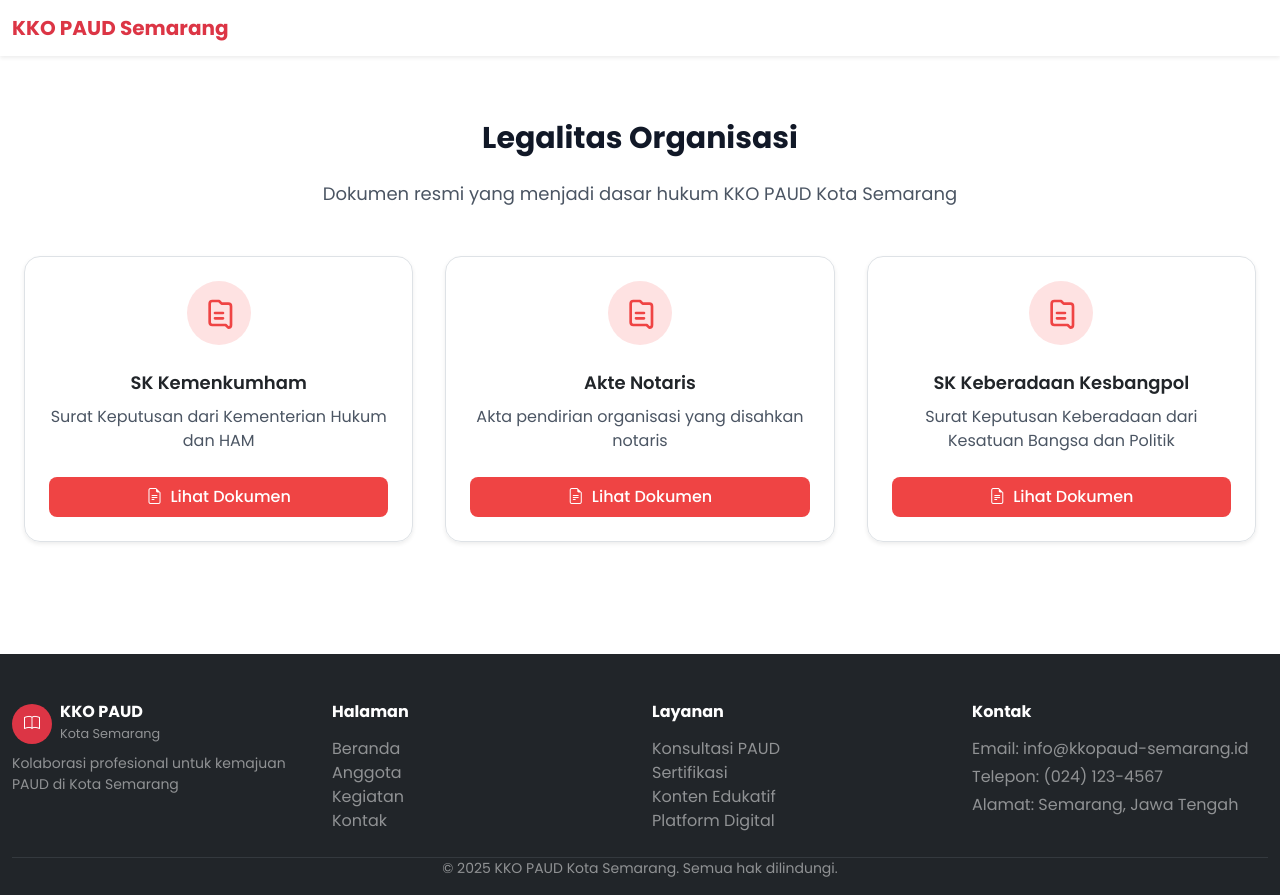
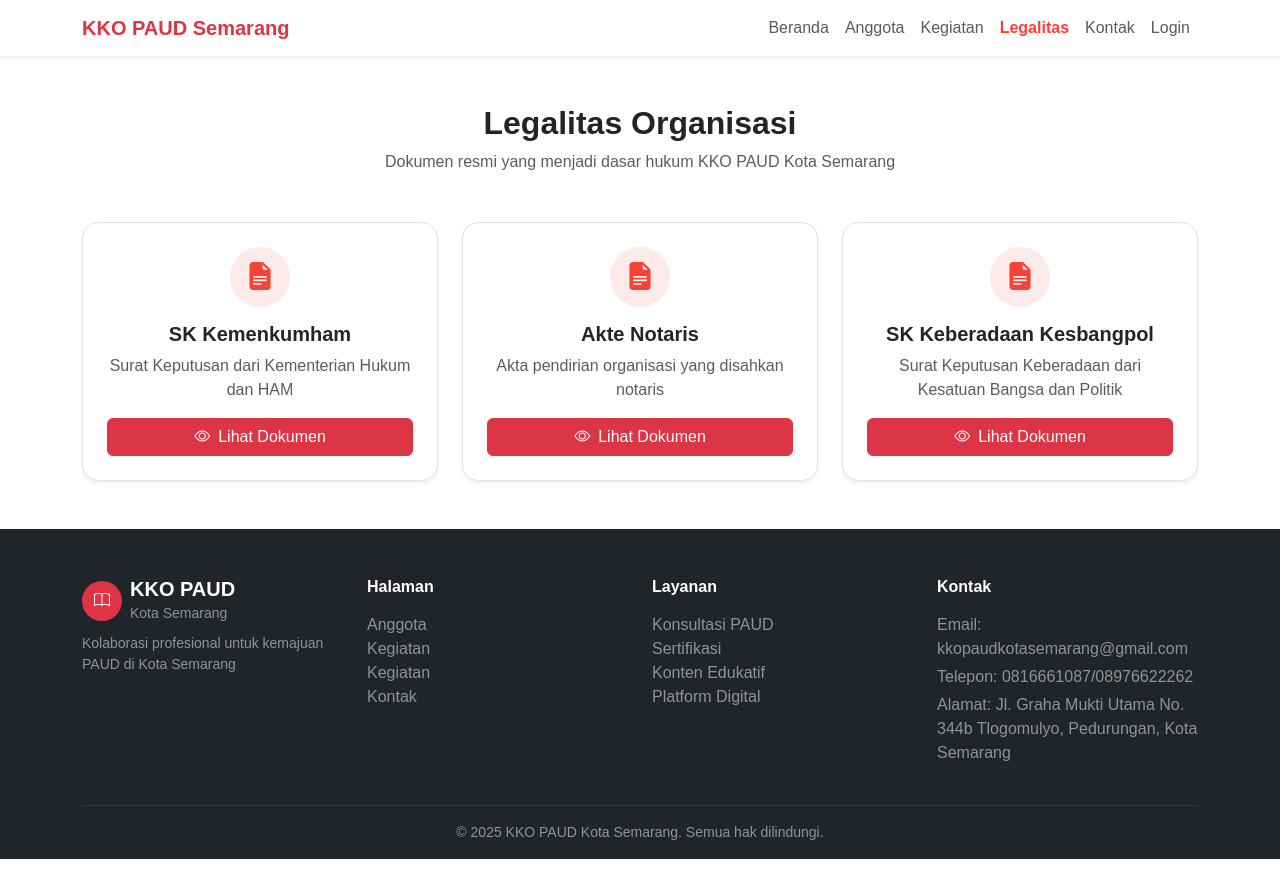
Before and after one commit to liliianaa/webkkosemarang, a PHP site: page /legalitas.php in a window 1280 px wide. After the commit the page ends 859 px from the top, so only its background shows below. Run offline with PHP 8.4, Linux system fonts and the light colour scheme; some libraries are stand-ins or nearby versions.

Commit message:
revisi footer

```diff
--- a/legalitas.php
+++ b/legalitas.php
@@ -6,12 +6,12 @@
     [
         "title" => "SK Kemenkumham",
         "description" => "Surat Keputusan dari Kementerian Hukum dan HAM",
-        "file" => "assets/dokumen/Kesbangpol.pdf"
+        "file" => "assets/dokumen/Kemenkumham.pdf"
     ],
     [
         "title" => "Akte Notaris",
         "description" => "Akta pendirian organisasi yang disahkan notaris",
-        "file" => "assets/dokumen/Kesbangpol.pdf"
+        "file" => "assets/dokumen/AkteNotaris.pdf"
     ],
     [
         "title" => "SK Keberadaan Kesbangpol",
@@ -20,29 +20,43 @@
     ]
 ];
 ?>
+
 <!DOCTYPE html>
 <html lang="id">
+
 <head>
     <meta charset="utf-8" />
     <meta name="viewport" content="width=device-width, initial-scale=1" />
     <title>KKO PAUD Kota Semarang - Legalitas</title>
 
-  <!-- Google Fonts -->
-  <link href="https://fonts.googleapis.com/css2?family=Poppins:wght@400;500;600;700&display=swap" rel="stylesheet">
-  <!-- Bootstrap -->
     <link href="https://cdn.jsdelivr.net/npm/bootstrap@5.3.3/dist/css/bootstrap.min.css" rel="stylesheet" />
-  <!-- Bootstrap Icons -->
     <link rel="stylesheet" href="https://cdn.jsdelivr.net/npm/bootstrap-icons@1.11.3/font/bootstrap-icons.min.css" />
-  <!-- Tailwind for grid & utilities -->
-  <script src="https://cdn.tailwindcss.com"></script>
+    <style>
+        body {
+            font-family: 'Poppins', sans-serif;
+        }
 
-  <style>
-    body { font-family: 'Poppins', sans-serif; }
-    .navbar .nav-link.active { color: #f44336 !important; font-weight: bold; }
+        .navbar .nav-link.active {
+            color: #f44336 !important;
+            font-weight: bold;
+        }
+
+        .document-icon {
+            width: 60px;
+            height: 60px;
+            background: #ffeaea;
+            color: #f44336;
+            border-radius: 50%;
+            display: flex;
+            align-items: center;
+            justify-content: center;
+            font-size: 28px;
+            margin: 0 auto 15px;
+        }
     </style>
 </head>
 
-<body class="bg-white">
+<body>
 
     <!-- NAVBAR -->
     <nav class="navbar navbar-expand-lg bg-white shadow-sm sticky-top">
@@ -64,37 +78,27 @@
         </div>
     </nav>
 
-
     <!-- SECTION LEGALITAS -->
-  <section class="py-16 px-4 sm:px-6 lg:px-8">
-    <div class="max-w-7xl mx-auto">
-      <!-- Judul -->
-      <div class="text-center mb-12">
-        <h2 class="text-3xl font-bold text-gray-900 mb-4">Legalitas Organisasi</h2>
-        <p class="text-lg text-gray-600">Dokumen resmi yang menjadi dasar hukum KKO PAUD Kota Semarang</p>
+    <section class="py-5">
+        <div class="container">
+            <div class="text-center mb-5">
+                <h2 class="fw-bold">Legalitas Organisasi</h2>
+                <p class="text-muted">Dokumen resmi yang menjadi dasar hukum KKO PAUD Kota Semarang</p>
             </div>
 
-      <!-- Grid Card -->
-      <div class="grid md:grid-cols-3 gap-8">
+            <div class="row g-4">
                 <?php foreach ($legalDocuments as $doc): ?>
-          <div class="text-center p-6 rounded-2xl border shadow-sm hover:shadow-lg transition">
-            <!-- Icon -->
-            <div class="w-16 h-16 bg-red-100 rounded-full flex items-center justify-center mx-auto mb-4">
-              <svg xmlns="http://www.w3.org/2000/svg" class="w-8 h-8 text-red-500" fill="none" viewBox="0 0 24 24" stroke="currentColor">
-                <path stroke-linecap="round" stroke-linejoin="round" stroke-width="2"
-                      d="M9 12h6m-6 4h6m2 5H7a2 2 0 01-2-2V5a2 2 0 012-2h5l2 2h5a2 2 0 012 2v14a2 2 0 01-2 2z"/>
-              </svg>
+                    <div class="col-md-4">
+                        <div class="border rounded-4 text-center shadow-sm p-4 h-100">
+                            <div class="document-icon">
+                                <i class="bi bi-file-earmark-text-fill"></i>
                             </div>
-
-            <!-- Judul & Deskripsi -->
-            <h3 class="text-lg font-semibold mb-2"><?= $doc['title']; ?></h3>
-            <p class="text-gray-600 mb-6"><?= $doc['description']; ?></p>
-
-            <!-- Tombol Lihat Dokumen -->
-            <a href="<?= $doc['file']; ?>" target="_blank"
-               class="block w-full px-4 py-2 bg-red-500 text-white font-medium rounded-lg hover:bg-red-600 transition">
-              <i class="bi bi-file-earmark-text me-2"></i>Lihat Dokumen
+                            <h5 class="fw-bold"><?= $doc['title']; ?></h5>
+                            <p class="text-muted"><?= $doc['description']; ?></p>
+                            <a href="<?= $doc['file']; ?>" target="_blank" class="btn btn-danger w-100">
+                                <i class="bi bi-eye me-2"></i>Lihat Dokumen
                             </a>
+                        </div>
                     </div>
                 <?php endforeach; ?>
             </div>
@@ -102,7 +106,7 @@
     </section>
 
     <!-- FOOTER -->
-  <footer class="bg-dark text-white pt-5 pb-3 mt-5">
+    <footer class="bg-dark text-white pt-5 pb-3">
         <div class="container">
             <div class="row">
                 <!-- Logo & Deskripsi -->
@@ -117,16 +121,18 @@
                             <small class="text-white-50">Kota Semarang</small>
                         </div>
                     </div>
-          <p class="text-white-50 small">Kolaborasi profesional untuk kemajuan PAUD di Kota Semarang</p>
+                    <p class="text-white-50 small">
+                        Kolaborasi profesional untuk kemajuan PAUD di Kota Semarang
+                    </p>
                 </div>
 
                 <!-- Halaman -->
                 <div class="col-md-3 mb-4">
                     <h6 class="fw-bold mb-3">Halaman</h6>
                     <ul class="list-unstyled">
-            <li><a href="index.php" class="text-white-50 text-decoration-none">Beranda</a></li>
                         <li><a href="anggota.php" class="text-white-50 text-decoration-none">Anggota</a></li>
                         <li><a href="kegiatan.php" class="text-white-50 text-decoration-none">Kegiatan</a></li>
+                        <li><a href="Kegiatan.php" class="text-white-50 text-decoration-none">Kegiatan</a></li>
                         <li><a href="kontak.php" class="text-white-50 text-decoration-none">Kontak</a></li>
                     </ul>
                 </div>
@@ -145,9 +151,10 @@
                 <!-- Kontak -->
                 <div class="col-md-3 mb-4">
                     <h6 class="fw-bold mb-3">Kontak</h6>
-          <p class="mb-1 text-white-50">Email: info@kkopaud-semarang.id</p>
-          <p class="mb-1 text-white-50">Telepon: (024) 123-4567</p>
-          <p class="mb-0 text-white-50">Alamat: Semarang, Jawa Tengah</p>
+                    <p class="mb-1 text-white-50">Email: kkopaudkotasemarang@gmail.com</p>
+                    <p class="mb-1 text-white-50">Telepon: 0816661087/08976622262</p>
+                    <p class="mb-0 text-white-50">Alamat: Jl. Graha Mukti Utama No. 344b Tlogomulyo, Pedurungan, Kota
+                        Semarang</p>
                 </div>
             </div>
 
@@ -158,7 +165,7 @@
         </div>
     </footer>
 
-  <!-- Bootstrap JS -->
     <script src="https://cdn.jsdelivr.net/npm/bootstrap@5.3.3/dist/js/bootstrap.bundle.min.js"></script>
 </body>
+
 </html>
```
Also changed, not shown: anggota.php (+1 -14 lines), index.php (+6 -18 lines), kegiatan.php (+3 -16 lines), kontak.php (+5 -4 lines). Lines whose indentation alone changed are shown as unchanged.
